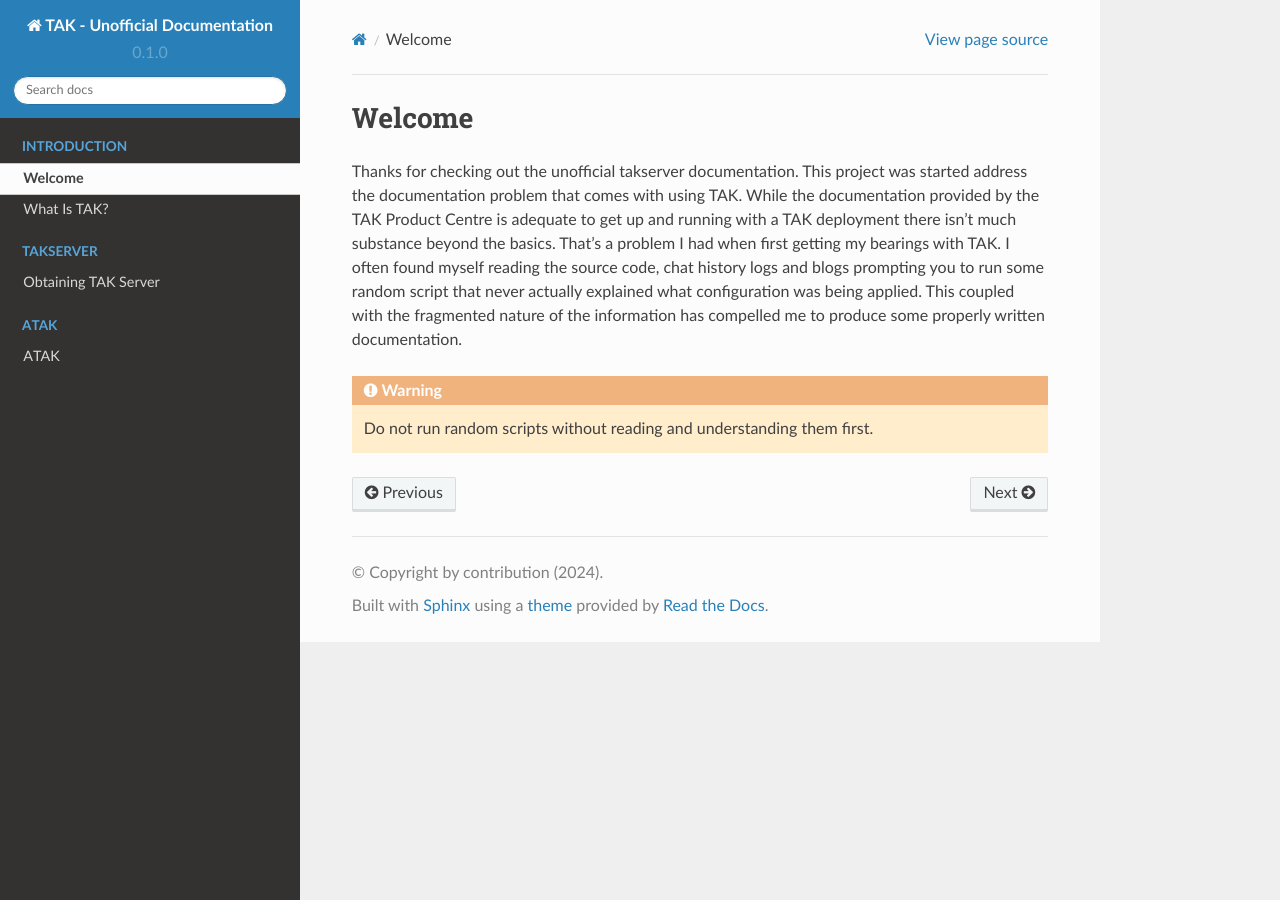
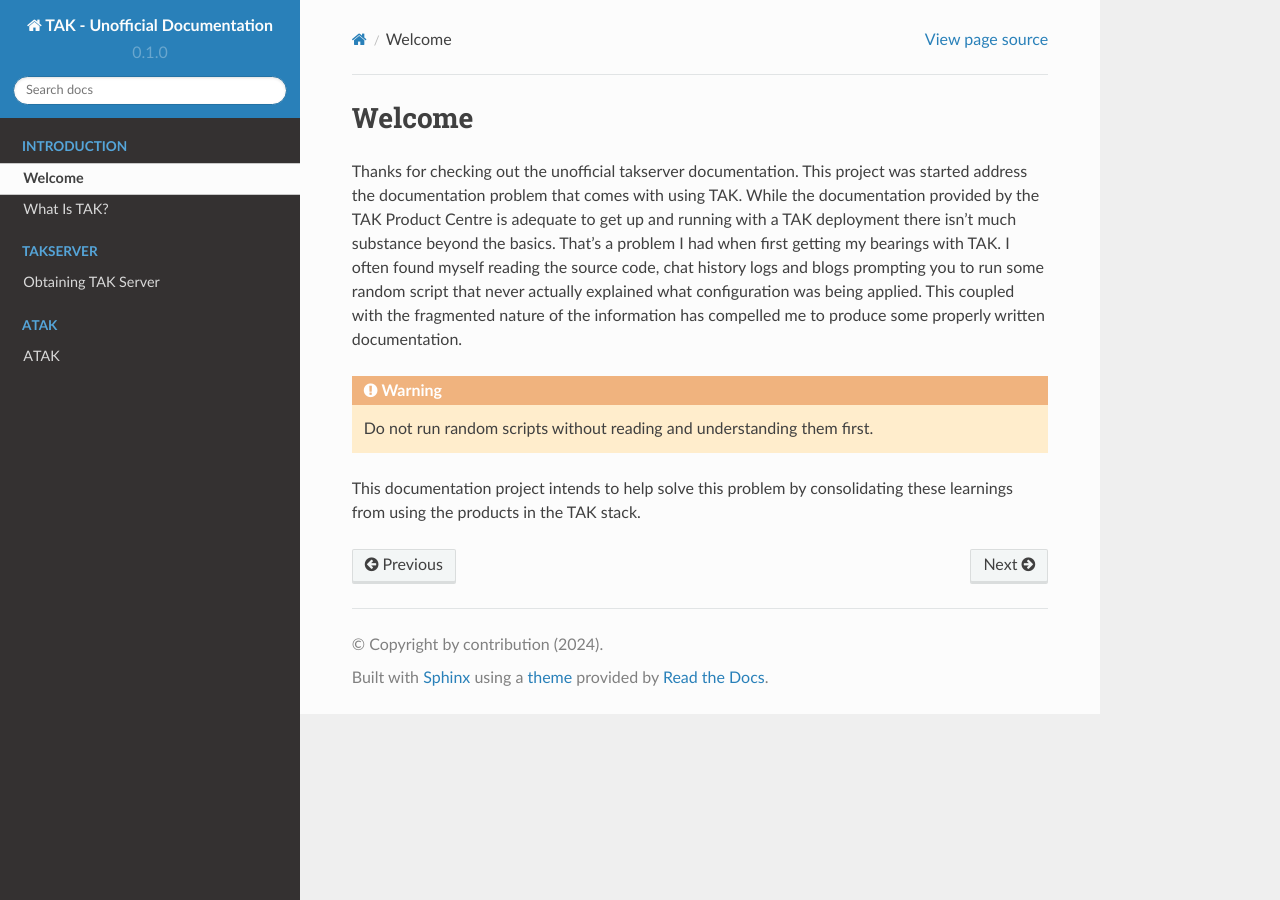
Before and after one commit to jimmypw/doc-tak, a Sphinx documentation site: the page built from docs/source/introduction/welcome.rst, in a window 1280 px wide. Built offline with Sphinx 7.4.7 and the Read the Docs theme 2.0.0, drawn with Linux system fonts in a browser that asks for light colours.

Commit message:
doc: updated welcome

```diff
--- a/docs/source/introduction/welcome.rst
+++ b/docs/source/introduction/welcome.rst
@@ -13,3 +13,6 @@ has compelled me to produce some properly written documentation.
 
 .. warning::
     Do not run random scripts without reading and understanding them first.
+
+This documentation project intends to help solve this problem by consolidating
+these learnings from using the products in the TAK stack.
```
